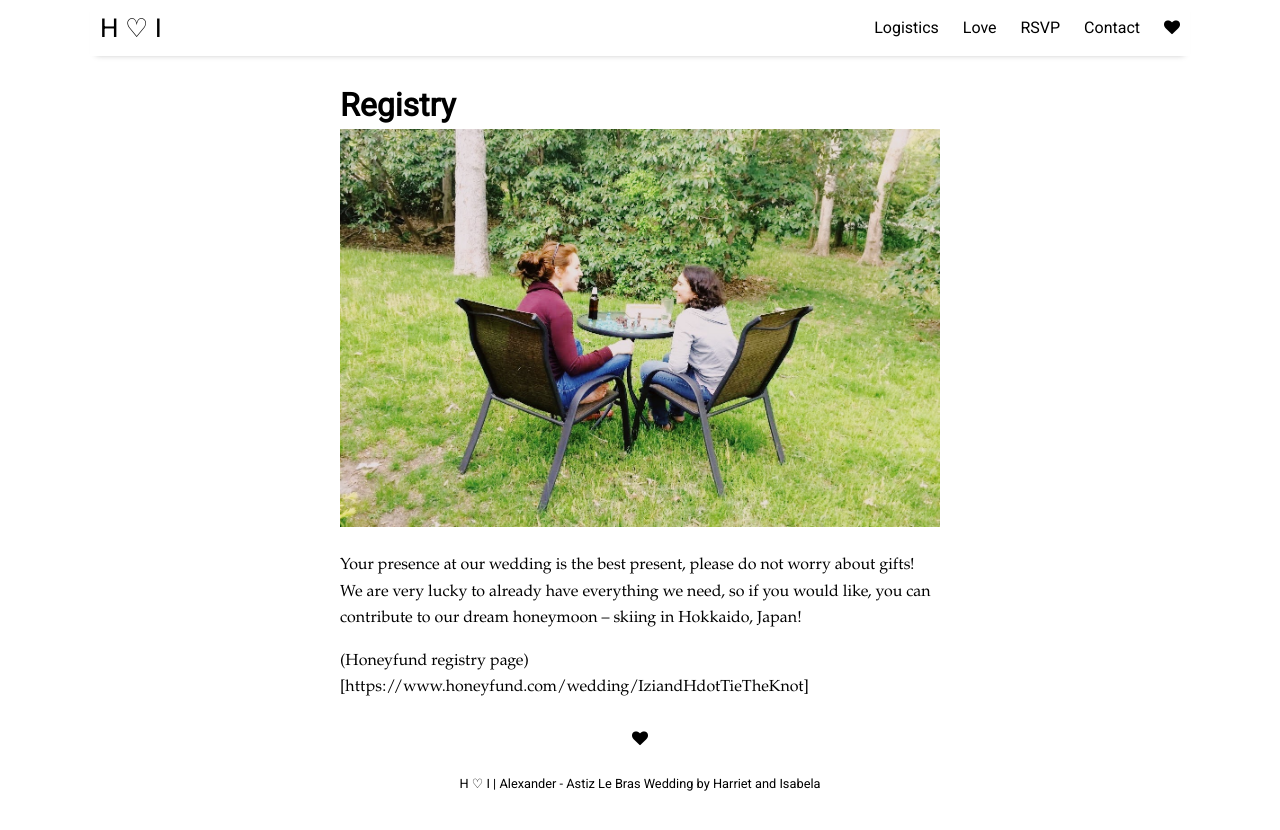
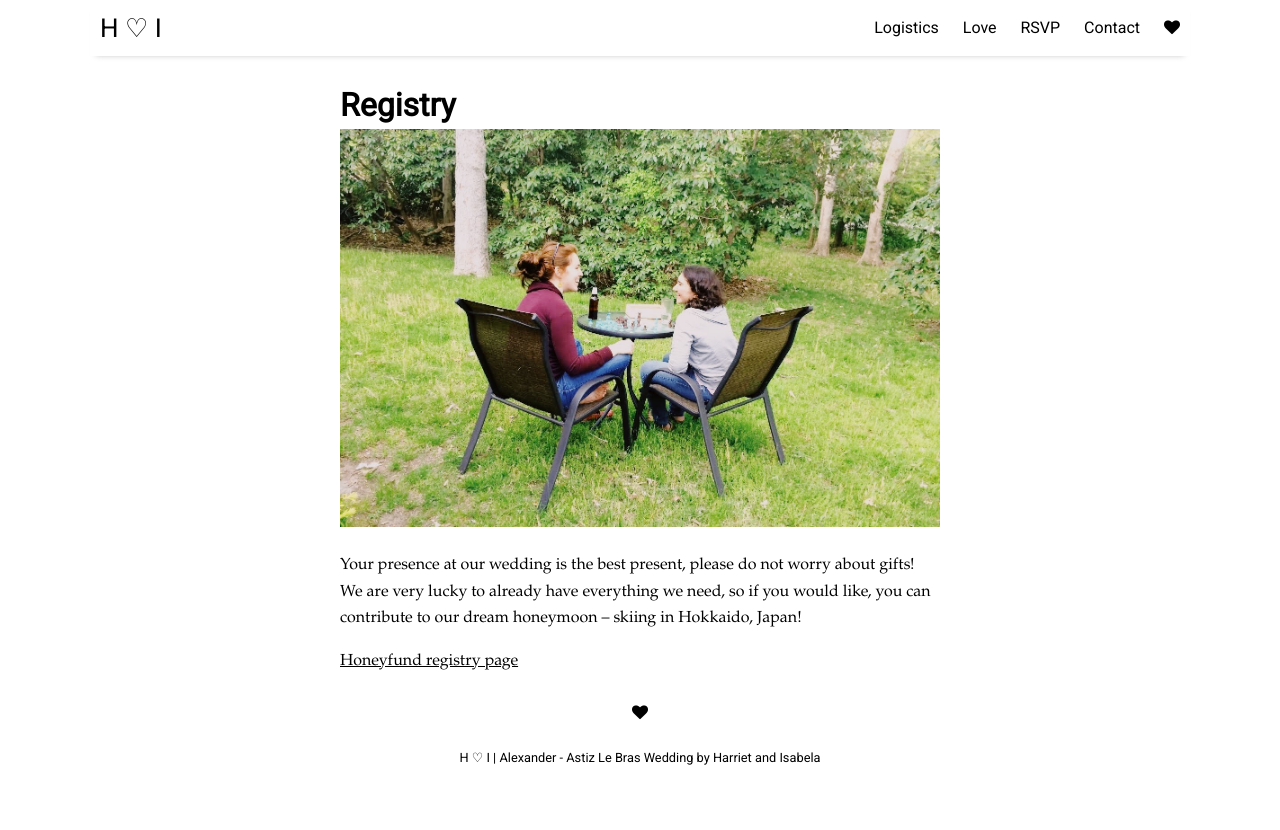
Before and after one commit to halexand/wedding, a Jekyll site: the page built from _posts/2017-07-01-Registry.md, in a window 1280 px wide. Shown: the top 830 px of the page. Built offline with Jekyll 4.4.1, drawn with Linux system fonts in a browser that asks for light colours; nearby versions of some CDN libraries.

Commit message:
corrected honeyfund link

```diff
--- a/_posts/2017-07-01-Registry.md
+++ b/_posts/2017-07-01-Registry.md
@@ -10,4 +10,4 @@ image:
 
 Your presence at our wedding is the best present, please do not worry about gifts! We are very lucky to already have everything we need, so if you would like, you can contribute to our dream honeymoon -- skiing in Hokkaido, Japan!
 
-(Honeyfund registry page)[https://www.honeyfund.com/wedding/IziandHdotTieTheKnot]
+[Honeyfund registry page](https://www.honeyfund.com/wedding/IziandHdotTieTheKnot)
```
